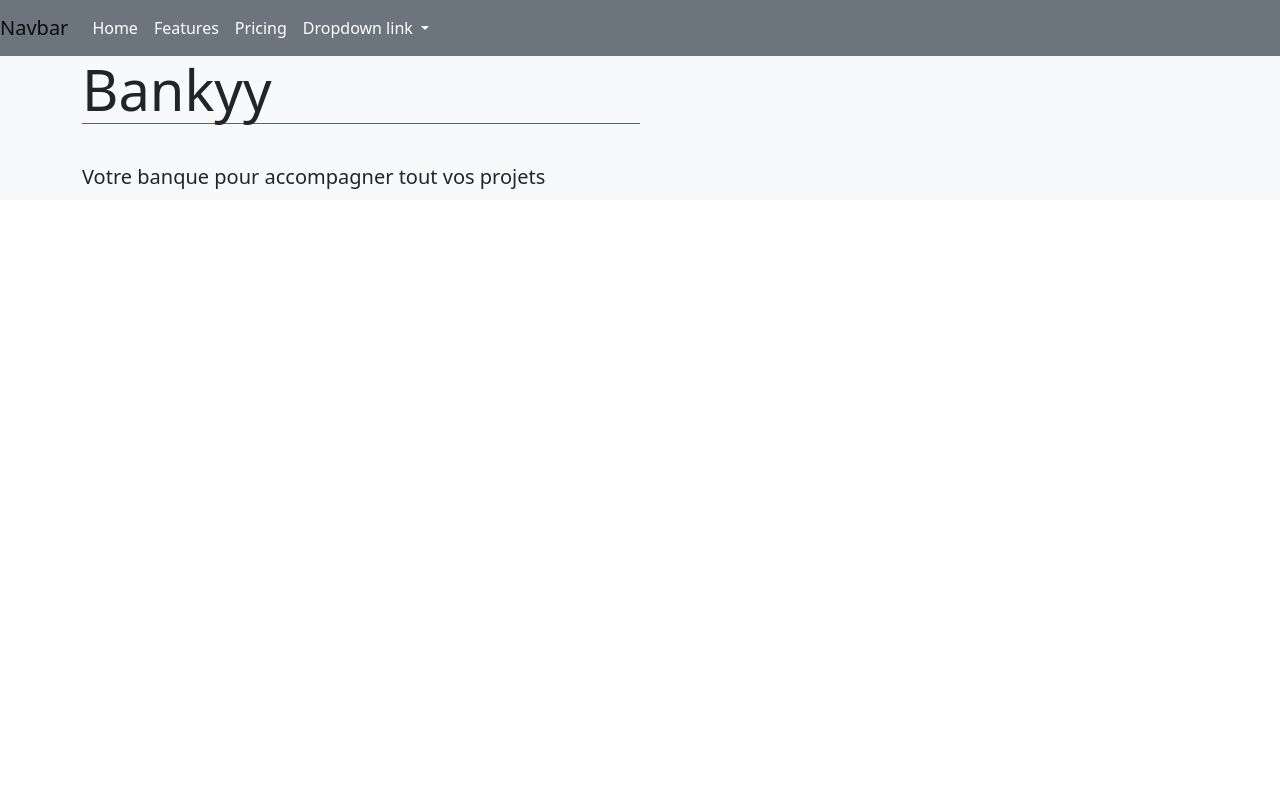
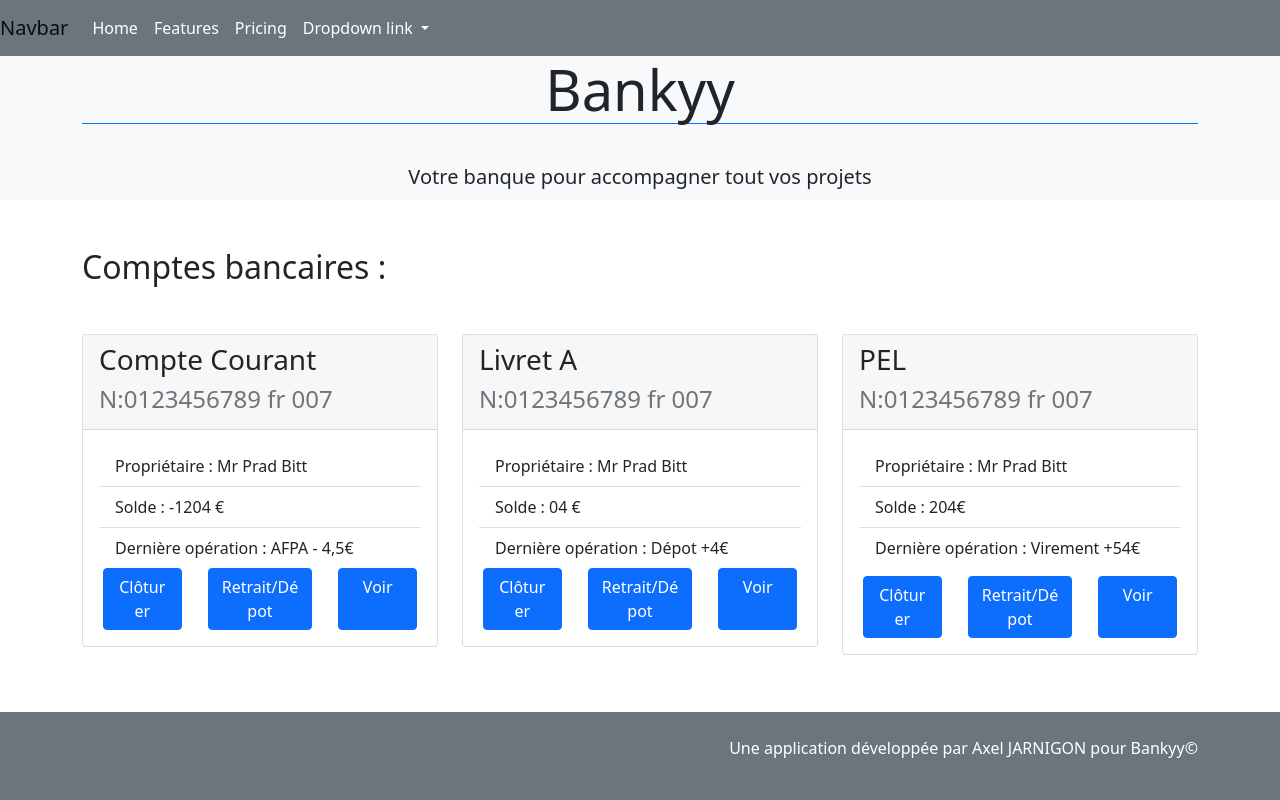
Before and after one commit to AxelJarni/Bankyy, a website built with Parcel: page index.html in a window 1280 px wide. Built offline with nearby package versions, Linux system fonts and the light colour scheme.

Commit message:
index.html mostly finished

```diff
--- a/index.html
+++ b/index.html
@@ -52,12 +52,79 @@
       </ul>
     </div>
   </nav>
+
   <header class="jumbotron jumbotron-fluid bg-light">
-    <section class="container mb-2">
-      <h1 class="display-4 border-bottom border-primary col-6 mt-0">Bankyy</h1>
+    <section class="container mb-2 text-center">
+      <h1 class="display-4 border-bottom border-primary mt-0">Bankyy</h1>
       <p class="lead pb-2">Votre banque pour accompagner tout vos projets</p>
     </div>
   </header>
+
+  <main class="container">
+    <h2 class="my-5">Comptes bancaires :</h2>
+    <div class="row">
+      <div class="col-12 col-md-6 col-lg-4">
+        <div class="card">
+          <div class="card-header">
+            <h3>Compte Courant</h3>
+            <h4 class="text-muted">N:0123456789 fr 007</h4>
+          </div>
+          <div class="card-body">
+            <ul class="list-group list-group-flush">
+              <li class="list-group-item">Propriétaire : Mr Prad Bitt</li>
+              <li class="list-group-item">Solde : -1204 €</li>
+              <li class="list-group-item">Dernière opération : AFPA - 4,5€</li>
+            </ul>
+            <div class="row btn-toolbar mx-1">
+              <a href="#" class="btn btn-primary col-3">Clôturer</a>
+              <a href="#" class="btn btn-primary col-4 offset-1">Retrait/Dépot</a>
+              <a href="#" class="btn btn-primary col-3 offset-1">Voir</a>
+            </div>
+          </div>
+        </div>
+      </div>
+      <div class="col-12 col-md-6 col-lg-4">
+        <div class="card">
+          <div class="card-header">
+            <h3>Livret A</h3>
+            <h4 class="text-muted">N:0123456789 fr 007</h4>
+          </div>
+          <div class="card-body">
+            <ul class="list-group list-group-flush">
+              <li class="list-group-item">Propriétaire : Mr Prad Bitt</li>
+              <li class="list-group-item">Solde : 04 €</li>
+              <li class="list-group-item">Dernière opération : Dépot +4€</li>
+            </ul>
+            <div class="row btn-toolbar mx-1">
+              <a href="#" class="btn btn-primary col-3">Clôturer</a>
+              <a href="#" class="btn btn-primary col-4 offset-1">Retrait/Dépot</a>
+              <a href="#" class="btn btn-primary col-3 offset-1">Voir</a>
+            </div>
+          </div>
+        </div>
+      </div>
+      <div class="col-12 col-md-6 col-lg-4">
+        <div class="card">
+          <div class="card-header">
+            <h3>PEL</h3>
+            <h4 class="text-muted">N:0123456789 fr 007</h4>
+          </div>
+          <div class="card-body">
+            <ul class="list-group list-group-flush mb-2">
+              <li class="list-group-item">Propriétaire : Mr Prad Bitt</li>
+              <li class="list-group-item">Solde : 204€</li>
+              <li class="list-group-item">Dernière opération : Virement +54€</li>
+            </ul>
+            <div class="row btn-toolbar mx-1">
+              <a href="#" class="btn btn-primary col-3">Clôturer</a>
+              <a href="#" class="btn btn-primary col-4 offset-1">Retrait/Dépot</a>
+              <a href="#" class="btn btn-primary col-3 offset-1">Voir</a>
+            </div>
+          </div>
+        </div>
+      </div>
+    </div>
+  </main>
 
 
 
@@ -75,10 +142,11 @@
 
 
 
-
-
-
-
+  <footer class="jumbotron jumbotron-fluid bg-secondary text-white py-4 fixed-bottom">
+    <div class="container col-12">
+      <p class="text-end col-12">Une application développée par Axel JARNIGON pour Bankyy©</p>
+    </div>
+  </footer>
 
 
   <script src="js/vendor/modernizr-3.11.2.min.js"></script>
```
